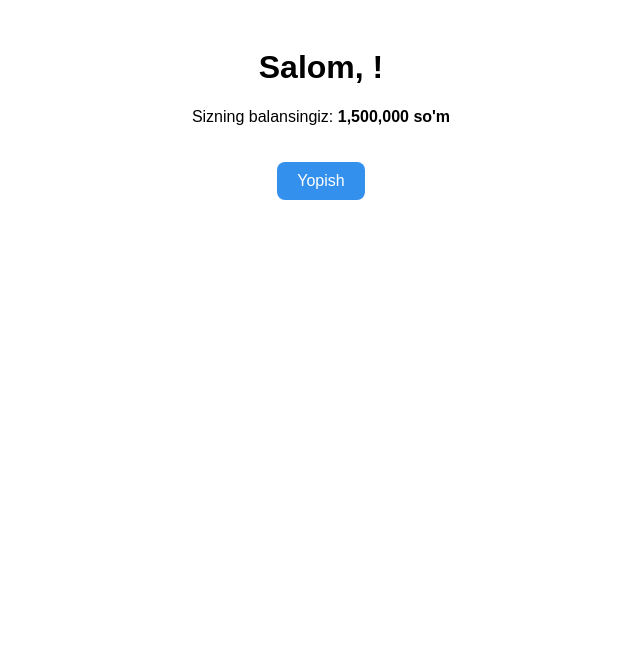
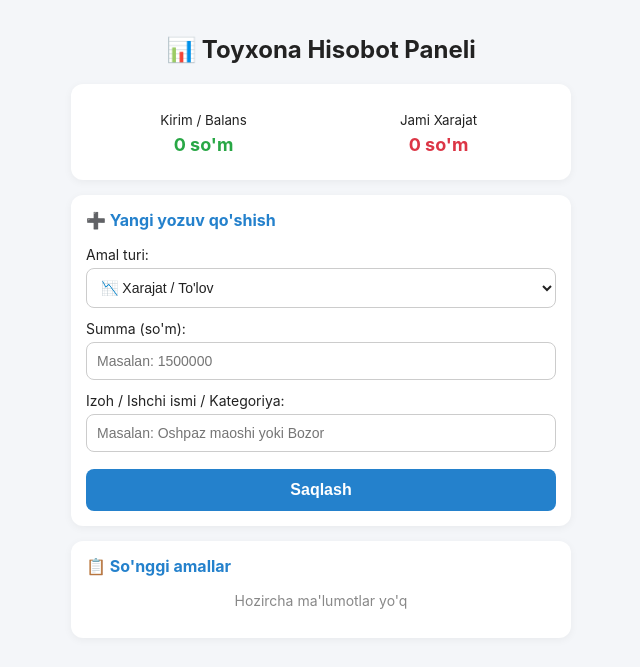
Before and after one commit to jamshidrr00-del/mening_xisobot_botim, a Flask app: page / in a window 1280 px wide. Shown: the top 667 px of the page, without its empty margins (319-959 px from the left). Run offline with Flask 3, Linux system fonts and the light colour scheme; some libraries are stand-ins or nearby versions.

Commit message:
Update index.html

```diff
--- a/templates/index.html
+++ b/templates/index.html
@@ -1,52 +1,148 @@
 <!DOCTYPE html>
-<html lang="en">
+<html lang="uz">
 <head>
     <meta charset="UTF-8">
     <meta name="viewport" content="width=device-width, initial-scale=1.0">
-    <title>Mening Hisobotim</title>
-    <!-- Telegram Web App skriptini ulash -->
+    <title>Hisobot va Ishchilar Boshqaruvi</title>
+    <!-- Telegram Web App SDK -->
     <script src="https://telegram.org/js/telegram-web-app.js"></script>
     <style>
-        /* Vaqtinchalik oddiy dizayn */
+        :root {
+            --bg-color: var(--tg-theme-bg-color, #f4f6f9);
+            --text-color: var(--tg-theme-text-color, #222);
+            --card-bg: var(--tg-theme-secondary-bg-color, #fff);
+            --button-color: var(--tg-theme-button-color, #2481cc);
+            --button-text: var(--tg-theme-button-text-color, #fff);
+        }
         body {
-            font-family: Arial, sans-serif;
-            background-color: var(--tg-theme-bg-color, #ffffff);
-            color: var(--tg-theme-text-color, #000000);
-            padding: 20px;
+            font-family: -apple-system, BlinkMacSystemFont, 'Segoe UI', Roboto, Helvetica, Arial, sans-serif;
+            background-color: var(--bg-color);
+            color: var(--text-color);
+            margin: 0;
+            padding: 15px;
+        }
+        .container {
+            max-width: 500px;
+            margin: 0 auto;
+        }
+        h2 {
+            text-align: center;
+            margin-bottom: 20px;
+        }
+        .card {
+            background-color: var(--card-bg);
+            padding: 15px;
+            border-radius: 12px;
+            margin-bottom: 15px;
+            box-shadow: 0 2px 8px rgba(0,0,0,0.05);
+        }
+        .card h3 {
+            margin-top: 0;
+            font-size: 16px;
+            color: var(--button-color);
+        }
+        .form-group {
+            margin-bottom: 12px;
+        }
+        label {
+            display: block;
+            font-size: 14px;
+            margin-bottom: 5px;
+        }
+        input, select {
+            width: 100%;
+            padding: 10px;
+            border: 1px solid #ccc;
+            border-radius: 8px;
+            box-sizing: border-box;
+            font-size: 14px;
+            background: var(--card-bg);
+            color: var(--text-color);
+        }
+        .btn {
+            background-color: var(--button-color);
+            color: var(--button-text);
+            border: none;
+            width: 100%;
+            padding: 12px;
+            border-radius: 8px;
+            font-size: 16px;
+            font-weight: bold;
+            cursor: pointer;
+            margin-top: 5px;
+        }
+        .btn:active {
+            opacity: 0.8;
+        }
+        .summary-box {
+            display: flex;
+            justify-content: space-between;
             text-align: center;
         }
-        button {
-            background-color: var(--tg-theme-button-color, #3390ec);
-            color: var(--tg-theme-button-text-color, #ffffff);
-            border: none;
-            padding: 10px 20px;
-            border-radius: 8px;
-            font-size: 16px;
-            cursor: pointer;
-            margin-top: 20px;
+        .summary-item {
+            flex: 1;
+            padding: 10px;
+        }
+        .summary-item span {
+            font-size: 18px;
+            font-weight: bold;
+            display: block;
+            margin-top: 5px;
         }
     </style>
 </head>
 <body>
-    <h1>Salom, <span id="username">Foydalanuvchi</span>!</h1>
-    <p>Sizning balansingiz: <b>1,500,000 so'm</b></p>
 
-    <button id="closeBtn">Yopish</button>
+<div class="container">
+    <h2>📊 Toyxona Hisobot Paneli</h2>
 
-    <script>
-        // Telegram Web App API'ni ishga tushirish
-        let tg = window.Telegram.WebApp;
-        tg.expand(); // Ilovani butun ekranga yoyish
+    <!-- Umumiy balans kartasi -->
+    <div class="card summary-box">
+        <div class="summary-item">
+            <small>Kirim / Balans</small>
+            <span style="color: #28a745;">0 so'm</span>
+        </div>
+        <div class="summary-item">
+            <small>Jami Xarajat</small>
+            <span style="color: #dc3545;">0 so'm</span>
+        </div>
+    </div>
 
-        // Foydalanuvchi ismini ko'rsatish
-        if (tg.initDataUnsafe && tg.initDataUnsafe.user) {
-            document.getElementById("username").innerText = tg.initDataUnsafe.user.first_name;
-        }
+    <!-- Ma'lumot qo'shish formasi -->
+    <div class="card">
+        <h3>➕ Yangi yozuv qo'shish</h3>
+        <form action="/add" method="POST">
+            <div class="form-group">
+                <label>Amal turi:</label>
+                <select name="type">
+                    <option value="expense">📉 Xarajat / To'lov</option>
+                    <option value="income">📈 Kirim</option>
+                </select>
+            </div>
+            <div class="form-group">
+                <label>Summa (so'm):</label>
+                <input type="number" name="amount" placeholder="Masalan: 1500000" required>
+            </div>
+            <div class="form-group">
+                <label>Izoh / Ishchi ismi / Kategoriya:</label>
+                <input type="text" name="description" placeholder="Masalan: Oshpaz maoshi yoki Bozor" required>
+            </div>
+            <button type="submit" class="btn">Saqlash</button>
+        </form>
+    </div>
 
-        // Yopish tugmasi
-        document.getElementById("closeBtn").addEventListener("click", function() {
-            tg.close();
-        });
-    </script>
+    <!-- Oxirgi yozuvlar ro'yxati -->
+    <div class="card">
+        <h3>📋 So'nggi amallar</h3>
+        <p style="text-align: center; color: #888; font-size: 14px;">Hozircha ma'lumotlar yo'q</p>
+    </div>
+</div>
+
+<script>
+    // Telegram Web App init
+    window.Telegram.WebApp.ready();
+    window.Telegram.WebApp.expand();
+</script>
+
 </body>
 </html>
```
